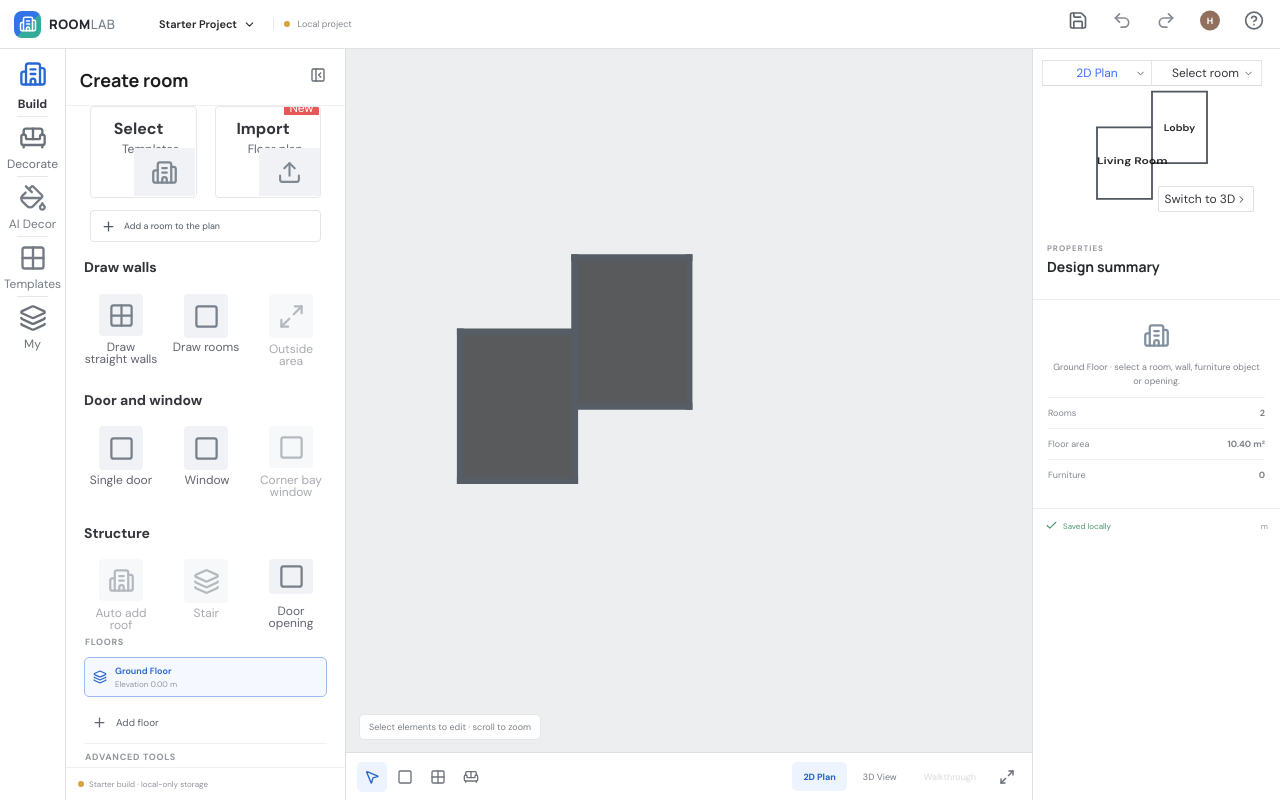
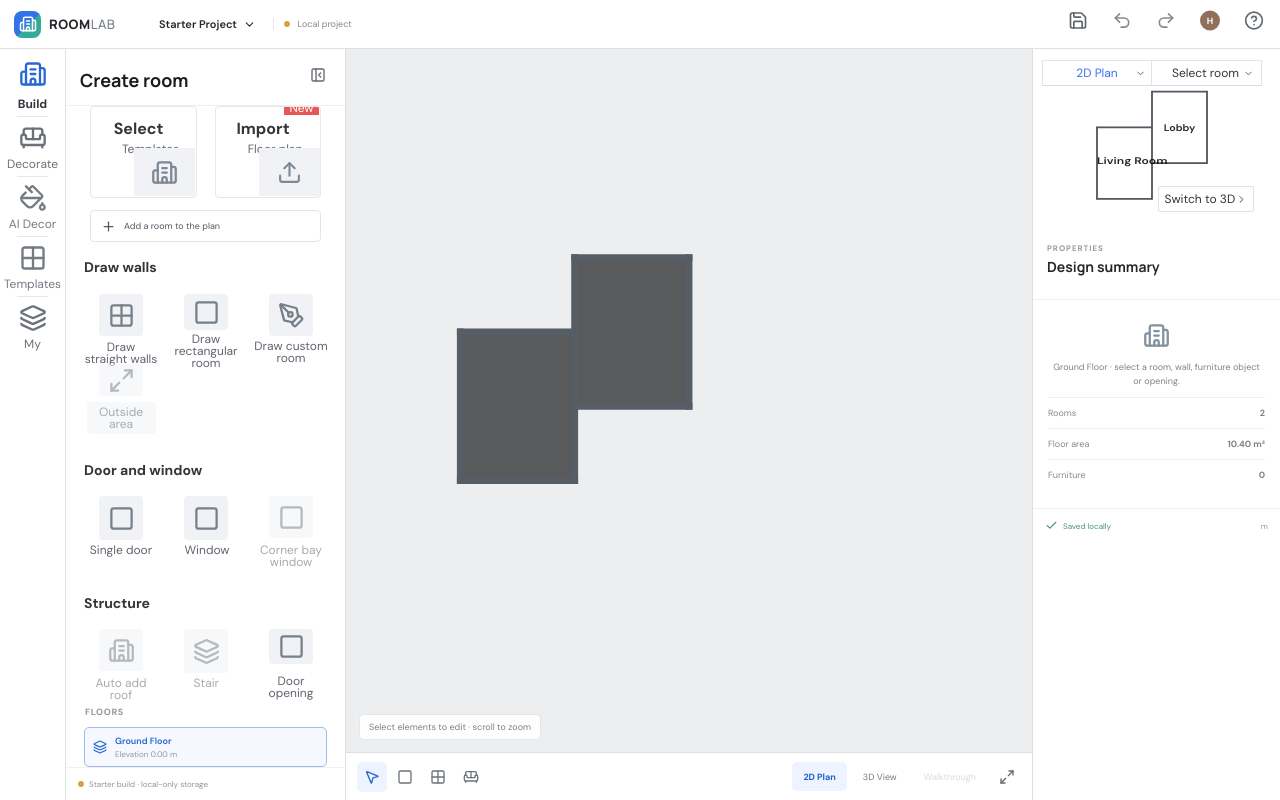
Before and after one commit to hiruuu30/homestyler_clone, a React (Vite) app: page / in a window 1280 px wide. Built offline with nearby package versions, Linux system fonts and the light colour scheme.

Commit message:
Add validated custom polygon rooms

```diff
--- a/src/App.tsx
+++ b/src/App.tsx
@@ -2,10 +2,10 @@ import { lazy, Suspense, useEffect, useMemo, useRef, useState } from 'react';
 import {
   Building2, Check, ChevronDown, ChevronRight, CircleHelp, Copy, Download,
   Eye, EyeOff, FilePlus2, Grid2X2, Layers3, Maximize2, MousePointer2, PaintBucket, PanelLeftClose,
-  Plus, Redo2, RotateCw, Save, Scissors, Search, Sofa, Square, Trash2, Undo2, Upload,
+  PenTool, Plus, Redo2, RotateCw, Save, Scissors, Search, Sofa, Square, Trash2, Undo2, Upload,
 } from 'lucide-react';
 import {
-  addFurniture, addWallOpening, arrayFurniture, assignRoomMaterial, createRectRoom, createStarterProject, duplicateFurniture,
+  addFurniture, addWallOpening, arrayFurniture, assignRoomMaterial, createPolygonRoom as makePolygonRoom, createRectRoom, createStarterProject, duplicateFurniture,
   addLevel as addProjectLevel, convertProjectUnits, createWall as makeWall, moveFurniture, normalizeProject, removeFurniture,
   removeLevel as removeProjectLevel, removeWall, removeWallOpening, roomArea, rotateFurniture, setFurnitureHidden, splitWall as splitProjectWall, updateFurniture, updateWallOpening,
   updateWallEndpoints, updateWallHeight, updateWallThickness,
@@ -127,7 +127,7 @@ export default function App() {
     if (distance(start, end) * metresPerProjectUnit < 0.35) { notify('Draw a larger room'); return; }
     const minX = Math.min(start.x, end.x);
     const minY = Math.min(start.y, end.y);
-    const room = createRectRoom(nextEntityId(project.rooms, 'room'), `Room ${project.rooms.length + 1}`, Math.abs(end.x - start.x), Math.abs(end.y - start.y), { x: minX, y: minY }, project.materials[0]?.id, activeLevelId);
+    const room = createRectRoom(nextEntityId(project.rooms, 'room'), `Room ${project.rooms.length + 1}`, Math.abs(end.x - start.x), Math.abs(end.y - start.y), { x: minX, y: minY }, project.materials[0]?.id, activeLevelId, project.units);
     const existingWalls = [...project.walls];
     const walls = room.points.map((point, index) => {
       const wall = makeWall(nextEntityId(existingWalls, 'wall'), point, room.points[(index + 1) % room.points.length], undefined, undefined, undefined, activeLevelId, project.units);
@@ -138,6 +138,22 @@ export default function App() {
     commit(next);
     setSelectedId(room.id);
     setTool('select');
+  }
+  function createFreeformRoom(points: readonly Point[]) {
+    try {
+      const room = makePolygonRoom(nextEntityId(project.rooms, 'room'), `Room ${project.rooms.length + 1}`, points, project.materials[0]?.id, activeLevelId, project.units);
+      const existingWalls = [...project.walls];
+      const walls = room.points.map((point, index) => {
+        const wall = makeWall(nextEntityId(existingWalls, 'wall'), point, room.points[(index + 1) % room.points.length], undefined, undefined, undefined, activeLevelId, project.units);
+        existingWalls.push(wall);
+        return wall;
+      });
+      commit({ ...project, rooms: [...project.rooms, room], walls: [...project.walls, ...walls] });
+      setSelectedId(room.id);
+      setTool('select');
+    } catch (error) {
+      notify(error instanceof Error ? error.message : 'Could not create this room outline');
+    }
   }
   function createWall(start: Point, end: Point) {
     if (distance(start, end) * metresPerProjectUnit < 0.05) { notify('Draw a longer wall segment'); return; }
@@ -365,7 +381,8 @@ export default function App() {
             <span className="section-label build-section build-section-first">Draw walls</span>
             <div className="build-reference-grid build-wall-tools">
               <button className={`build-reference-tool${tool === 'wall' ? ' active' : ''}`} onClick={() => { setView('plan'); setTool('wall'); }}><span><Grid2X2 size={27} /></span><div>Draw straight walls</div></button>
-              <button className={`build-reference-tool${tool === 'room' ? ' active' : ''}`} onClick={() => { setView('plan'); setTool('room'); }}><span><Square size={27} /></span><div>Draw rooms</div></button>
+              <button className={`build-reference-tool${tool === 'room' ? ' active' : ''}`} onClick={() => { setView('plan'); setTool('room'); }}><span><Square size={27} /></span><div>Draw rectangular room</div></button>
+              <button className={`build-reference-tool${tool === 'polygon' ? ' active' : ''}`} onClick={() => { setView('plan'); setTool('polygon'); }}><span><PenTool size={27} /></span><div>Draw custom room</div></button>
               <button className="build-reference-tool" disabled title="Outside area is not implemented"><span><Maximize2 size={27} /></span><span className="build-reference-label">Outside area</span></button>
             </div>
             <span className="section-label build-section">Door and window</span>
@@ -423,9 +440,9 @@ export default function App() {
           {collapsed && <button className="expand-panel" onClick={() => setCollapsed(false)} aria-label="Show panel"><ChevronRight size={17} /></button>}
           <div className="viewport-area">
             {view === 'plan'
-              ? <PlanCanvas project={visibleProject} tool={tool} selectedId={selectedId} onSelect={setSelectedId} onCreateRoom={createRoom} onCreateWall={createWall} onMoveFurniture={moveSelectedFurniture} fitRequest={cameraFitRequest} />
+              ? <PlanCanvas project={visibleProject} tool={tool} selectedId={selectedId} onSelect={setSelectedId} onCreateRoom={createRoom} onCreatePolygonRoom={createFreeformRoom} onCreateWall={createWall} onMoveFurniture={moveSelectedFurniture} fitRequest={cameraFitRequest} />
               : <Suspense fallback={<div className="scene-loading">Loading 3D view…</div>}><SceneViewport key={cameraFitRequest} project={visibleProject} selectedId={selectedId} onSelect={setSelectedId} onMoveFurniture={moveSelectedFurniture} /></Suspense>}
-            <div className="canvas-hint">{tool === 'room' ? 'Drag to draw a rectangular room · snaps to plan points' : tool === 'wall' ? 'Drag to add a wall · snaps to plan points' : view === 'plan' ? 'Select elements to edit · scroll to zoom' : 'Drag to orbit · Shift-drag to pan · scroll to zoom'}</div>
+            <div className="canvas-hint">{tool === 'room' ? 'Drag to draw a rectangular room · snaps to plan points' : tool === 'polygon' ? 'Click outline points · click the first point or press Enter to close · Esc cancels' : tool === 'wall' ? 'Drag to add a wall · snaps to plan points' : view === 'plan' ? 'Select elements to edit · scroll to zoom' : 'Drag to orbit · Shift-drag to pan · scroll to zoom'}</div>
           </div>
           <footer className="bottom-bar">
             <div className="canvas-tools"><button className={tool === 'select' ? 'chosen' : ''} title="Select" onClick={() => setTool('select')}><MousePointer2 size={16} /></button><button className={tool === 'room' ? 'chosen' : ''} title="Draw room" onClick={() => { setView('plan'); setTool('room'); }}><Square size={16} /></button><button className={tool === 'wall' ? 'chosen' : ''} title="Draw wall" onClick={() => { setView('plan'); setTool('wall'); }}><Grid2X2 size={16} /></button><button title="Add sofa" onClick={() => { setPanel('furniture'); addSofa(); }}><Sofa size={16} /></button></div>
--- a/src/components/PlanCanvas.tsx
+++ b/src/components/PlanCanvas.tsx
@@ -9,6 +9,7 @@ export type PlanCanvasProps = {
   selectedId?: string | null;
   onSelect: (id: string | null) => void;
   onCreateRoom: (start: Point, end: Point) => void;
+  onCreatePolygonRoom: (points: readonly Point[]) => void;
   onCreateWall: (start: Point, end: Point) => void;
   onMoveFurniture: (id: string, position: Point) => void;
   fitRequest: number;
@@ -52,9 +53,11 @@ function distance(a: Point, b: Point): number {
   return Math.hypot(a.x - b.x, a.y - b.y);
 }
 
-export function PlanCanvas({ project, tool, selectedId, onSelect, onCreateRoom, onCreateWall, onMoveFurniture, fitRequest }: PlanCanvasProps) {
+export function PlanCanvas({ project, tool, selectedId, onSelect, onCreateRoom, onCreatePolygonRoom, onCreateWall, onMoveFurniture, fitRequest }: PlanCanvasProps) {
   const svgRef = useRef<SVGSVGElement>(null);
   const [drag, setDrag] = useState<DragState | null>(null);
+  const [polygonPoints, setPolygonPoints] = useState<Point[]>([]);
+  const [polygonCursor, setPolygonCursor] = useState<Point | null>(null);
   const [cameraBox, setCameraBox] = useState<CameraBox | null>(null);
   const bounds = projectBounds(project);
   const visibleBox = cameraBox ?? bounds;
@@ -63,6 +66,12 @@ export function PlanCanvas({ project, tool, selectedId, onSelect, onCreateRoom,
   const gridSize = GRID_SIZE * unitsPerMetre;
 
   useEffect(() => setCameraBox(null), [fitRequest]);
+  useEffect(() => {
+    if (tool !== 'polygon') {
+      setPolygonPoints([]);
+      setPolygonCursor(null);
+    }
+  }, [tool]);
 
   const snapDistance = () => {
     const rect = svgRef.current?.getBoundingClientRect();
@@ -87,6 +96,7 @@ export function PlanCanvas({ project, tool, selectedId, onSelect, onCreateRoom,
   };
 
   const beginFurnitureDrag = (event: ReactPointerEvent<SVGGElement>, item: FurnitureInstance) => {
+    if (tool === 'polygon') return;
     event.stopPropagation();
     onSelect(item.id);
     if (tool !== 'select') return;
@@ -101,6 +111,25 @@ export function PlanCanvas({ project, tool, selectedId, onSelect, onCreateRoom,
       event.preventDefault();
       capture(event);
       setDrag({ mode: 'pan', pointerStart: { x: event.clientX, y: event.clientY }, origin: visibleBox });
+      return;
+    }
+    if (tool === 'polygon') {
+      event.preventDefault();
+      event.currentTarget.focus();
+      const rawPoint = modelPoint(event.clientX, event.clientY);
+      if (!rawPoint) return;
+      const nextPoint = snapPoint(rawPoint);
+      setPolygonCursor(nextPoint);
+      if (polygonPoints.length >= 3 && distance(nextPoint, polygonPoints[0]) <= snapDistance()) {
+        onCreatePolygonRoom(polygonPoints);
+        setPolygonPoints([]);
+        setPolygonCursor(null);
+        return;
+      }
+      const lastPoint = polygonPoints.at(-1);
+      if (!lastPoint || distance(lastPoint, nextPoint) > 0.05 * unitsPerMetre) {
+        setPolygonPoints((items) => [...items, nextPoint]);
+      }
       return;
     }
     const backgroundTarget = event.target === event.currentTarget
@@ -118,6 +147,10 @@ export function PlanCanvas({ project, tool, selectedId, onSelect, onCreateRoom,
   };
 
   const handlePointerMove = (event: ReactPointerEvent<SVGSVGElement>) => {
+    if (tool === 'polygon') {
+      const point = modelPoint(event.clientX, event.clientY);
+      if (point) setPolygonCursor(snapPoint(point));
+    }
     if (!drag) return;
     if (drag.mode === 'pan') {
       const rect = svgRef.current?.getBoundingClientRect();
@@ -178,6 +211,9 @@ export function PlanCanvas({ project, tool, selectedId, onSelect, onCreateRoom,
   const previewPoints = drag?.mode === 'create' && tool === 'room'
     ? `${drag.start.x},${drag.start.y} ${drag.current.x},${drag.start.y} ${drag.current.x},${drag.current.y} ${drag.start.x},${drag.current.y}`
     : undefined;
+  const polygonPreview = polygonCursor && polygonPoints.length
+    ? [...polygonPoints, polygonPoints.length >= 3 && distance(polygonCursor, polygonPoints[0]) <= snapDistance() ? polygonPoints[0] : polygonCursor]
+    : polygonPoints;
 
   return (
     <svg
@@ -186,11 +222,25 @@ export function PlanCanvas({ project, tool, selectedId, onSelect, onCreateRoom,
       viewBox={viewBox}
       role="img"
       aria-label="2D floor plan"
+      tabIndex={tool === 'polygon' ? 0 : undefined}
       onPointerDown={handlePointerDown}
       onPointerMove={handlePointerMove}
       onPointerUp={finishDrag}
       onPointerCancel={cancelDrag}
       onWheel={handleWheel}
+      onKeyDown={(event) => {
+        if (tool !== 'polygon') return;
+        if (event.key === 'Enter' && polygonPoints.length >= 3) {
+          event.preventDefault();
+          onCreatePolygonRoom(polygonPoints);
+          setPolygonPoints([]);
+          setPolygonCursor(null);
+        } else if (event.key === 'Escape') {
+          event.preventDefault();
+          setPolygonPoints([]);
+          setPolygonCursor(null);
+        }
+      }}
       onContextMenu={(event) => event.preventDefault()}
     >
       <defs>
@@ -204,7 +254,7 @@ export function PlanCanvas({ project, tool, selectedId, onSelect, onCreateRoom,
           key={room.id}
           className={`plan-room${selectedId === room.id ? ' is-selected' : ''}`}
           points={pointsAttribute(room.points)}
-          onPointerDown={(event) => { event.stopPropagation(); onSelect(room.id); }}
+          onPointerDown={(event) => { if (tool === 'polygon') return; event.stopPropagation(); onSelect(room.id); }}
         />
       ))}
       {project.walls.map((wall) => (
@@ -216,7 +266,7 @@ export function PlanCanvas({ project, tool, selectedId, onSelect, onCreateRoom,
           x2={wall.end.x}
           y2={wall.end.y}
           strokeWidth={wall.thickness}
-          onPointerDown={(event) => { event.stopPropagation(); onSelect(wall.id); }}
+          onPointerDown={(event) => { if (tool === 'polygon') return; event.stopPropagation(); onSelect(wall.id); }}
         />
       ))}
       {project.wallOpenings.map((opening) => {
@@ -237,7 +287,7 @@ export function PlanCanvas({ project, tool, selectedId, onSelect, onCreateRoom,
             transform={`translate(${centerX} ${centerY}) rotate(${angle})`}
             role="button"
             aria-label={`${opening.kind} opening, ${opening.width.toFixed(2)} ${project.units} wide`}
-            onPointerDown={(event) => { event.stopPropagation(); onSelect(opening.id); }}
+            onPointerDown={(event) => { if (tool === 'polygon') return; event.stopPropagation(); onSelect(opening.id); }}
           >
             <rect x={-half} y={-wall.thickness / 2 - 0.025} width={opening.width} height={wall.thickness + 0.05} fill="#fff" />
             {opening.kind === 'window'
@@ -266,6 +316,8 @@ export function PlanCanvas({ project, tool, selectedId, onSelect, onCreateRoom,
         );
       })}
       {previewPoints && <polygon className="plan-preview" points={previewPoints} />}
+      {polygonPreview.length > 1 && <polyline className="plan-polygon-preview" points={pointsAttribute(polygonPreview)} />}
+      {polygonPoints.map((point, index) => <circle key={`polygon-point-${index}`} className="plan-polygon-vertex" cx={point.x} cy={point.y} r={0.07 * unitsPerMetre} />)}
       {drag?.mode === 'create' && tool === 'wall' && <line className="plan-preview" x1={drag.start.x} y1={drag.start.y} x2={drag.current.x} y2={drag.current.y} />}
     </svg>
   );
--- a/src/domain/model.ts
+++ b/src/domain/model.ts
@@ -50,6 +50,54 @@ function positive(value: number, label: string): number {
     throw new RangeError(`${label} must be greater than zero`);
   }
   return value;
+}
+
+function signedPolygonArea(points: readonly Point[]): number {
+  let sum = 0;
+  for (let index = 0; index < points.length; index += 1) {
+    const current = points[index];
+    const next = points[(index + 1) % points.length];
+    sum += current.x * next.y - next.x * current.y;
+  }
+  return sum / 2;
+}
+
+function cross(a: Point, b: Point, c: Point): number {
+  return (b.x - a.x) * (c.y - a.y) - (b.y - a.y) * (c.x - a.x);
+}
+
+function pointOnSegment(pointValue: Point, start: Point, end: Point, epsilon: number): boolean {
+  return pointValue.x >= Math.min(start.x, end.x) - epsilon
+    && pointValue.x <= Math.max(start.x, end.x) + epsilon
+    && pointValue.y >= Math.min(start.y, end.y) - epsilon
+    && pointValue.y <= Math.max(start.y, end.y) + epsilon;
+}
+
+function segmentsIntersect(a: Point, b: Point, c: Point, d: Point): boolean {
+  const epsilon = 1e-9;
+  const abC = cross(a, b, c);
+  const abD = cross(a, b, d);
+  const cdA = cross(c, d, a);
+  const cdB = cross(c, d, b);
+  const crossesAb = (abC > epsilon && abD < -epsilon) || (abC < -epsilon && abD > epsilon);
+  const crossesCd = (cdA > epsilon && cdB < -epsilon) || (cdA < -epsilon && cdB > epsilon);
+  if (crossesAb && crossesCd) return true;
+  return (Math.abs(abC) <= epsilon && pointOnSegment(c, a, b, epsilon))
+    || (Math.abs(abD) <= epsilon && pointOnSegment(d, a, b, epsilon))
+    || (Math.abs(cdA) <= epsilon && pointOnSegment(a, c, d, epsilon))
+    || (Math.abs(cdB) <= epsilon && pointOnSegment(b, c, d, epsilon));
+}
+
+function hasSelfIntersection(points: readonly Point[]): boolean {
+  for (let first = 0; first < points.length; first += 1) {
+    const firstNext = (first + 1) % points.length;
+    for (let second = first + 1; second < points.length; second += 1) {
+      const secondNext = (second + 1) % points.length;
+      if (second === firstNext || (first === 0 && secondNext === 0)) continue;
+      if (segmentsIntersect(points[first], points[firstNext], points[second], points[secondNext])) return true;
+    }
+  }
+  return false;
 }
 
 function validateOpening(wall: Wall, opening: Pick<WallOpening, 'center' | 'width' | 'height' | 'sillHeight'>): void {
@@ -150,23 +198,51 @@ export function createRectRoom(
   origin: Point = { x: 0, y: 0 },
   floorMaterialId = DEFAULT_MATERIAL_ID,
   levelId = DEFAULT_LEVEL_ID,
+  units: Units = 'm',
+): Room {
+  positive(width, 'room width');
+  positive(depth, 'room depth');
+  const start = point(origin, 'room origin');
+  return createPolygonRoom(roomId, name, [
+    start,
+    { x: start.x + width, y: start.y },
+    { x: start.x + width, y: start.y + depth },
+    { x: start.x, y: start.y + depth },
+  ], floorMaterialId, levelId, units);
+}
+
+/** Create a simple room outline; self-intersections and degenerate edges are rejected. */
+export function createPolygonRoom(
+  roomId: string,
+  name: string,
+  vertices: readonly Point[],
+  floorMaterialId = DEFAULT_MATERIAL_ID,
+  levelId = DEFAULT_LEVEL_ID,
+  units: Units = 'm',
 ): Room {
   id(roomId, 'room id');
   id(name, 'room name');
-  positive(width, 'room width');
-  positive(depth, 'room depth');
   id(floorMaterialId, 'floorMaterialId');
   id(levelId, 'levelId');
-  const start = point(origin, 'room origin');
+  const scale = unitScale('m', units);
+  const points = vertices.map((vertex, index) => point(vertex, `room point ${index + 1}`));
+  if (points.length > 1 && points[0].x === points.at(-1)!.x && points[0].y === points.at(-1)!.y) points.pop();
+  if (points.length < 3) throw new RangeError('a room needs at least three distinct vertices');
+  for (let index = 0; index < points.length; index += 1) {
+    const current = points[index];
+    const next = points[(index + 1) % points.length];
+    if (Math.hypot(next.x - current.x, next.y - current.y) <= 1e-9) {
+      throw new RangeError('room edges must have non-zero length');
+    }
+  }
+  if (hasSelfIntersection(points)) throw new RangeError('room outline cannot self-intersect');
+  if (Math.abs(signedPolygonArea(points)) < 0.01 * scale * scale) {
+    throw new RangeError('room area must be at least 0.01 square metres');
+  }
   return freeze({
     id: roomId,
     name,
-    points: freeze([
-      start,
-      point({ x: start.x + width, y: start.y }, 'room point'),
-      point({ x: start.x + width, y: start.y + depth }, 'room point'),
-      point({ x: start.x, y: start.y + depth }, 'room point'),
-    ]),
+    points: freeze(points),
     floorMaterialId,
     ceilingVisible: true,
     levelId,
--- a/src/domain/types.ts
+++ b/src/domain/types.ts
@@ -5,7 +5,7 @@ export type Point = Readonly<{
 
 export type Units = 'm' | 'ft';
 
-export type ToolMode = 'select' | 'room' | 'wall' | 'furniture';
+export type ToolMode = 'select' | 'room' | 'polygon' | 'wall' | 'furniture';
 
 export type Level = Readonly<{
   id: string;
--- a/src/styles.css
+++ b/src/styles.css
@@ -206,3 +206,5 @@
 
 .unit-setting{margin:10px 0 4px;padding:10px 12px;display:flex;align-items:center;justify-content:space-between;gap:8px;border:1px solid #e5e7e9;border-radius:6px;color:#626a73;font-size:10px}
 .unit-setting select{max-width:135px;height:29px;padding:0 7px;border:1px solid #dfe2e5;border-radius:4px;background:#fff;color:#343940;font-size:9px}
+
+.plan-polygon-preview{fill:none;stroke:#2469d2;stroke-width:.045;stroke-dasharray:.14 .08;stroke-linejoin:round;pointer-events:none}.plan-polygon-vertex{fill:#fff;stroke:#2469d2;stroke-width:.04;pointer-events:none}
```
Also changed, not shown: 5 other files (tests, documents, lock files or other folders).
